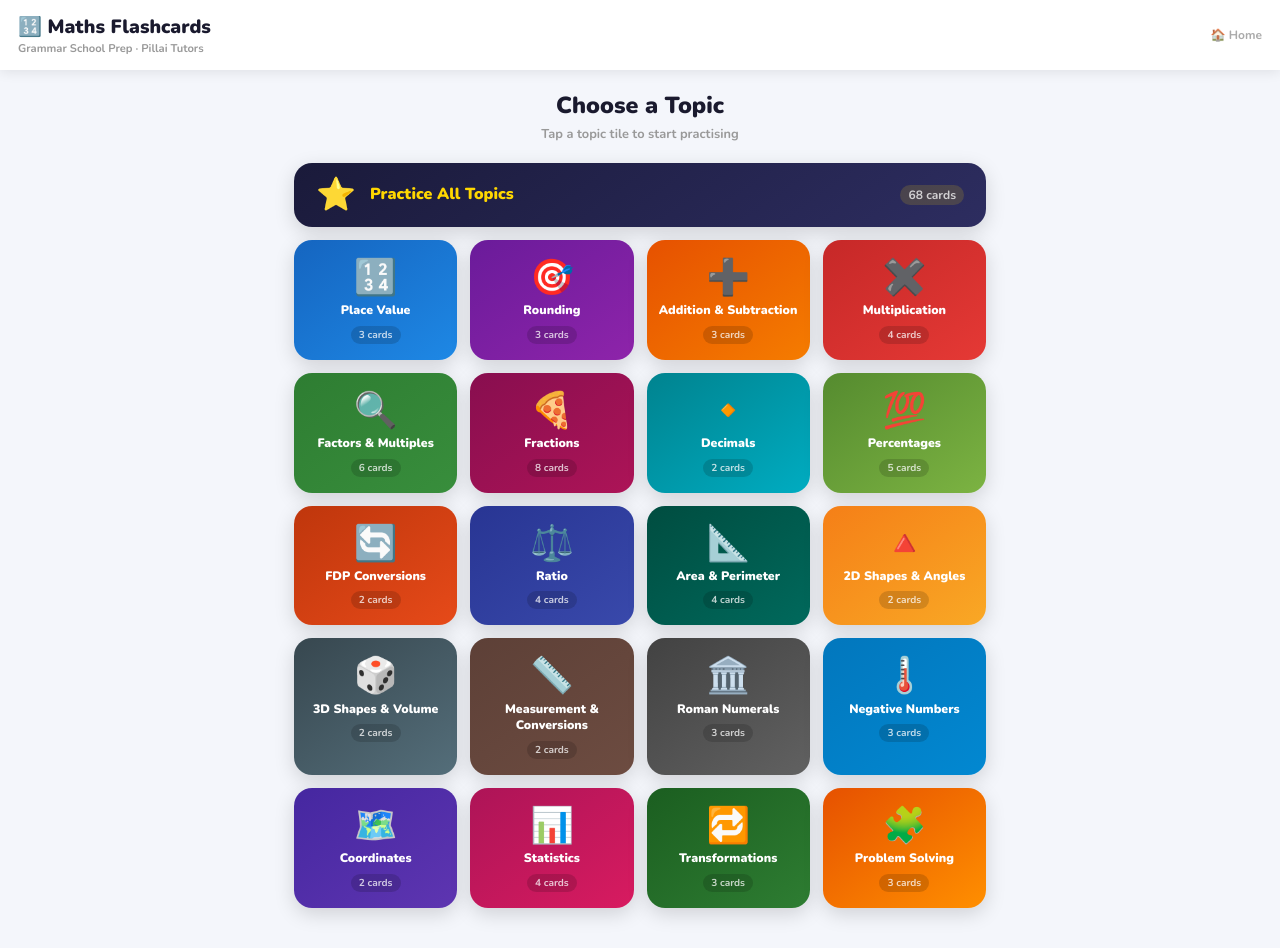
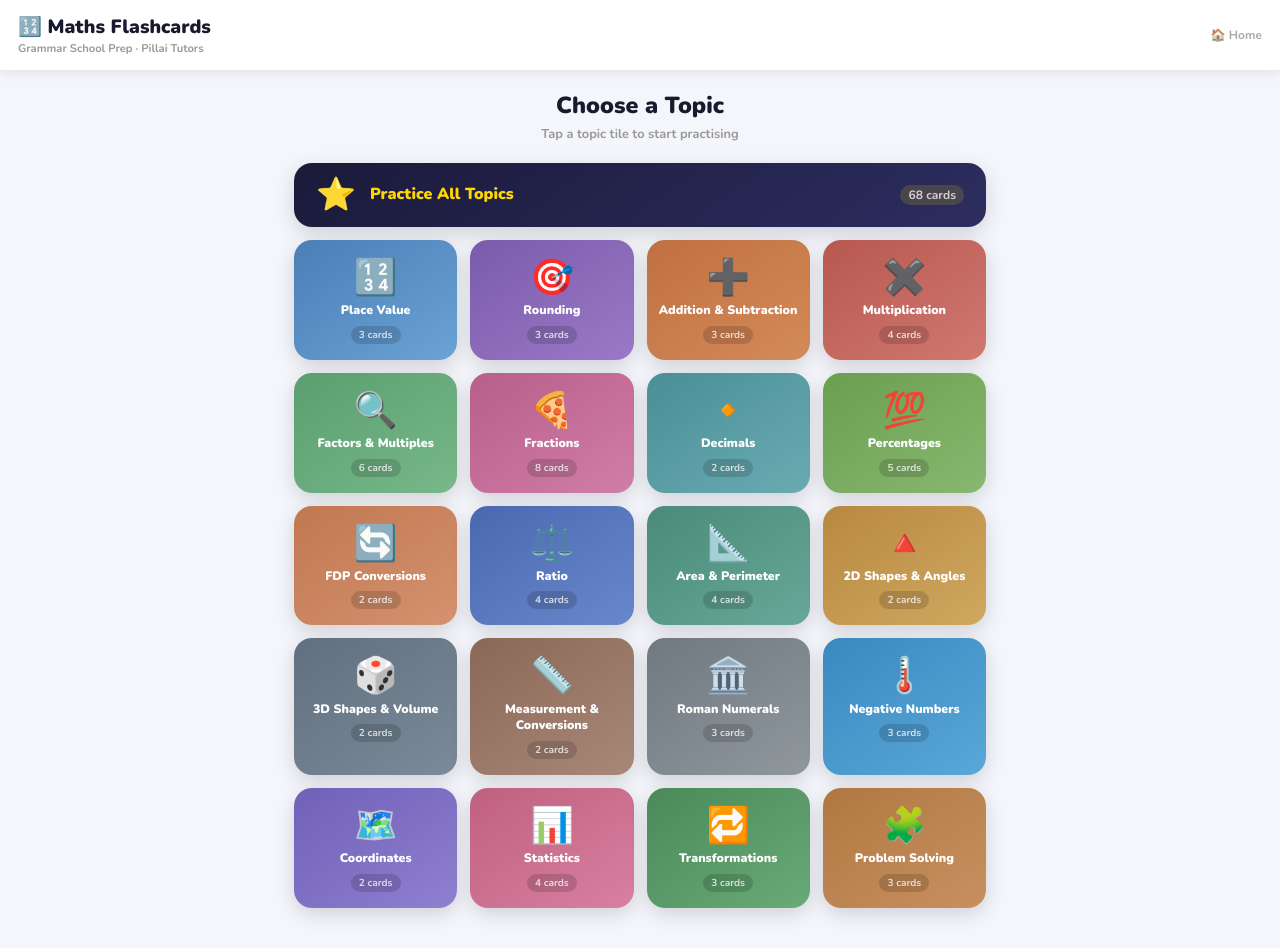
Before and after one commit to nakya007/Prisha-FlashCards, a plain HTML site: page Maths_Flashcards.html in a window 1280 px wide. Drawn offline with nearby package versions, Linux system fonts and the light colour scheme.

Commit message:
Update Maths_Flashcards.html

```diff
--- a/Maths_Flashcards.html
+++ b/Maths_Flashcards.html
@@ -192,26 +192,26 @@
 
 <script>
 const TOPIC_META = {
-  "Place Value":               { emoji:"🔢", g1:"#1565c0", g2:"#1e88e5", d1:"#0d47a1", d2:"#1565c0" },
-  "Rounding":                  { emoji:"🎯", g1:"#6a1b9a", g2:"#8e24aa", d1:"#4a148c", d2:"#6a1b9a" },
-  "Addition & Subtraction":    { emoji:"➕", g1:"#e65100", g2:"#f57c00", d1:"#bf360c", d2:"#e65100" },
-  "Multiplication":            { emoji:"✖️", g1:"#c62828", g2:"#e53935", d1:"#b71c1c", d2:"#c62828" },
-  "Factors & Multiples":       { emoji:"🔍", g1:"#2e7d32", g2:"#388e3c", d1:"#1b5e20", d2:"#2e7d32" },
-  "Fractions":                 { emoji:"🍕", g1:"#880e4f", g2:"#ad1457", d1:"#560027", d2:"#880e4f" },
-  "Decimals":                  { emoji:"🔸", g1:"#00838f", g2:"#00acc1", d1:"#006064", d2:"#00838f" },
-  "Percentages":               { emoji:"💯", g1:"#558b2f", g2:"#7cb342", d1:"#33691e", d2:"#558b2f" },
-  "FDP Conversions":           { emoji:"🔄", g1:"#bf360c", g2:"#e64a19", d1:"#8d1f00", d2:"#bf360c" },
-  "Ratio":                     { emoji:"⚖️", g1:"#283593", g2:"#3949ab", d1:"#1a237e", d2:"#283593" },
-  "Area & Perimeter":          { emoji:"📐", g1:"#004d40", g2:"#00695c", d1:"#002b27", d2:"#004d40" },
-  "2D Shapes & Angles":        { emoji:"🔺", g1:"#f57f17", g2:"#f9a825", d1:"#e65100", d2:"#f57f17" },
-  "3D Shapes & Volume":        { emoji:"🎲", g1:"#37474f", g2:"#546e7a", d1:"#263238", d2:"#37474f" },
-  "Measurement & Conversions": { emoji:"📏", g1:"#5d4037", g2:"#6d4c41", d1:"#3e2723", d2:"#5d4037" },
-  "Roman Numerals":            { emoji:"🏛️", g1:"#424242", g2:"#616161", d1:"#212121", d2:"#424242" },
-  "Negative Numbers":          { emoji:"🌡️", g1:"#0277bd", g2:"#0288d1", d1:"#01579b", d2:"#0277bd" },
-  "Coordinates":               { emoji:"🗺️", g1:"#4527a0", g2:"#5e35b1", d1:"#311b92", d2:"#4527a0" },
-  "Statistics":                { emoji:"📊", g1:"#ad1457", g2:"#d81b60", d1:"#880e4f", d2:"#ad1457" },
-  "Transformations":           { emoji:"🔁", g1:"#1b5e20", g2:"#2e7d32", d1:"#0a3d12", d2:"#1b5e20" },
-  "Problem Solving":           { emoji:"🧩", g1:"#e65100", g2:"#ff8f00", d1:"#bf360c", d2:"#e65100" },
+  "Place Value":               { emoji:"🔢", g1:"#4a7fb5", g2:"#6ba3d6", d1:"#3a6a9a", d2:"#4a7fb5" },
+  "Rounding":                  { emoji:"🎯", g1:"#7a5aaa", g2:"#9a7ac8", d1:"#624490", d2:"#7a5aaa" },
+  "Addition & Subtraction":    { emoji:"➕", g1:"#c07040", g2:"#d48a5a", d1:"#a85c30", d2:"#c07040" },
+  "Multiplication":            { emoji:"✖️", g1:"#b85850", g2:"#d07870", d1:"#9a4040", d2:"#b85850" },
+  "Factors & Multiples":       { emoji:"🔍", g1:"#5a9e6f", g2:"#78b88a", d1:"#458055", d2:"#5a9e6f" },
+  "Fractions":                 { emoji:"🍕", g1:"#b85e8a", g2:"#d07ea8", d1:"#9a4874", d2:"#b85e8a" },
+  "Decimals":                  { emoji:"🔸", g1:"#4a8f96", g2:"#6aabb2", d1:"#38787e", d2:"#4a8f96" },
+  "Percentages":               { emoji:"💯", g1:"#6a9e50", g2:"#88b870", d1:"#528040", d2:"#6a9e50" },
+  "FDP Conversions":           { emoji:"🔄", g1:"#c07850", g2:"#d49270", d1:"#a06038", d2:"#c07850" },
+  "Ratio":                     { emoji:"⚖️", g1:"#4a68b0", g2:"#6888cc", d1:"#385098", d2:"#4a68b0" },
+  "Area & Perimeter":          { emoji:"📐", g1:"#4a8a78", g2:"#68a898", d1:"#387060", d2:"#4a8a78" },
+  "2D Shapes & Angles":        { emoji:"🔺", g1:"#b88840", g2:"#d0a860", d1:"#9a7030", d2:"#b88840" },
+  "3D Shapes & Volume":        { emoji:"🎲", g1:"#607080", g2:"#7a8a98", d1:"#4a5e6e", d2:"#607080" },
+  "Measurement & Conversions": { emoji:"📏", g1:"#8a6858", g2:"#a88878", d1:"#705040", d2:"#8a6858" },
+  "Roman Numerals":            { emoji:"🏛️", g1:"#707880", g2:"#90989e", d1:"#586068", d2:"#707880" },
+  "Negative Numbers":          { emoji:"🌡️", g1:"#3a88c0", g2:"#5aa8d8", d1:"#2870a8", d2:"#3a88c0" },
+  "Coordinates":               { emoji:"🗺️", g1:"#7060b8", g2:"#9080d0", d1:"#5848a0", d2:"#7060b8" },
+  "Statistics":                { emoji:"📊", g1:"#c06080", g2:"#d880a0", d1:"#a04868", d2:"#c06080" },
+  "Transformations":           { emoji:"🔁", g1:"#4a8a58", g2:"#68aa78", d1:"#387048", d2:"#4a8a58" },
+  "Problem Solving":           { emoji:"🧩", g1:"#b07840", g2:"#c89060", d1:"#906030", d2:"#b07840" },
 };
 
 const ALL_CARDS = [
```
